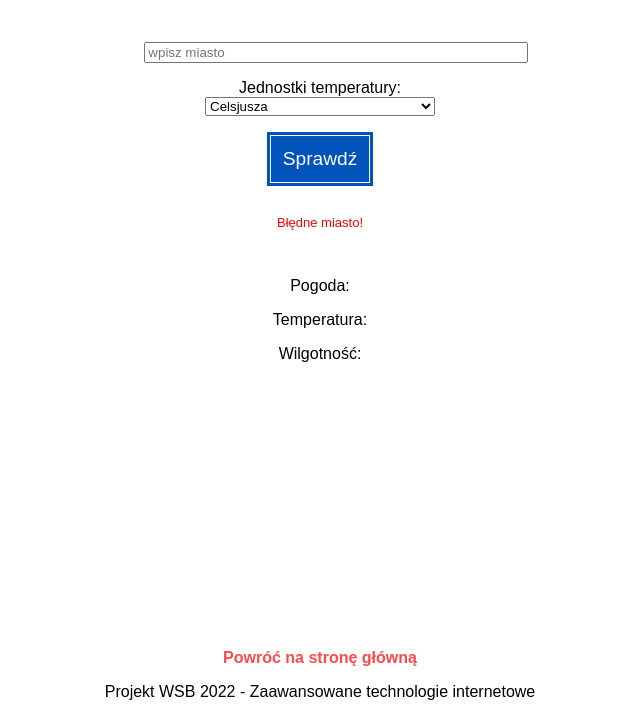
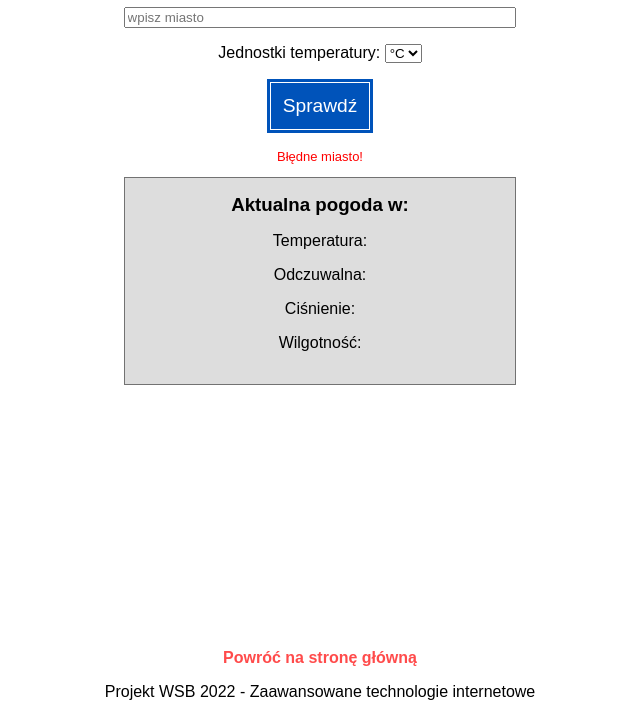
Before and after one commit to DamiJJJ/Zaawansowane-technologie-internetowe, a plain HTML site: page weather.html in a window 1280 px wide. Both pictures are taken after a click on the button "Sprawdź". Shown: the part 91-816 px from the top of the page, without its empty margins (320-960 px from the left). Drawn offline with nearby package versions, Linux system fonts and the light colour scheme; no server answers.

Commit message:
changes in style and added more weather info

```diff
--- a/scripts/weatherjs.js
+++ b/scripts/weatherjs.js
@@ -18,10 +18,12 @@
 //     "populacja" : 32000000
 // }
 
-
-const wilgotnosc = document.querySelector('.wilgotnosc')
-const temperatura = document.querySelector('.temperatura')
-const pogoda = document.querySelector('.pogoda')
+const pogoda_bottom = document.querySelector('.pogoda-bottom')
+const wilgotnosc = document.querySelector('#wilgotnosc')
+const temperatura = document.querySelector('#temperatura')
+const odczuwalna = document.querySelector('#odczuwalna')
+const cisnienie = document.querySelector('#cisnienie')
+const pogoda = document.querySelector('#pogoda')
 const zdjecie = document.querySelector('.picture')
 const blad = document.querySelector('.error')
 const button = document.querySelector('.check')
@@ -36,6 +38,7 @@ const API_UNITS_IMPERIAL = '&units=imperial'
 const API_LANG = '&lang=pl'
 
 const sprawdzPogode = () => {
+    pogoda_bottom.style.display = 'block'
     const city = input.value || 'Barcelona'
     const jednostki = select.value
     if (jednostki == "metric")
@@ -53,11 +56,15 @@ const sprawdzPogode = () => {
     axios.get(URL).then(response => {
         console.log(response.data)
         const temp = response.data.main.temp
+        const real_temp = response.data.main.feels_like
+        const pressure = response.data.main.pressure
         const hum = response.data.main.humidity
         const status = response.data.weather[0]
 
         nazwaMiasta.textContent = response.data.name
-        temperatura.textContent = Math.round(temp) + sign
+        temperatura.textContent = temp.toFixed(1) + sign
+        odczuwalna.textContent = real_temp.toFixed(1) + sign
+        cisnienie.textContent = `${pressure} hPa`
         wilgotnosc.textContent = `${hum}%`
         pogoda.textContent = status.description
         zdjecie.src = `img/${status.icon}.png`
--- a/style/style.css
+++ b/style/style.css
@@ -27,6 +27,10 @@ span{
     color: red;
 }
 
+.weather-display{
+    color: #0d73f0;
+}
+
 .error{
     display: none;
     color: red;
@@ -37,10 +41,24 @@ form{
     text-align: left;
     padding: 10px;
     background-color: #eee;
+    border: 1px solid rgb(114, 114, 114);
+}
+
+h3{
+    display: inline;
+}
+
+.miasto-nazwa{
+    color: #0d73f0;
 }
 
 input {
     width: 100%;
+}
+
+.picture{
+    display: block;
+    margin: 0 auto;
 }
 
 button{
@@ -90,12 +108,24 @@ button:active {
     color: rgb(150, 0, 0);
 }
 
-select{
+.check{
     display: block;
-    margin: 0 auto;
-    width: 60%;
+    margin: 1rem auto;
 }
 
 .city{
-   margin: 1rem;
+   margin-bottom: 1rem;
 }
+
+.pogoda-bottom{
+    display: none;
+    background-color: #ddd;
+    padding: 1rem;
+    border: 1px solid rgb(114, 114, 114);
+}
+
+#aktualna-pogoda{
+    display: flex;
+    flex-direction: row;
+    justify-content: center;
+}
--- a/weather.html
+++ b/weather.html
@@ -15,22 +15,31 @@
         <section class="pogoda-info">
             <div class="pogoda-top">
                 <div class="miasto-info">
-                    <h3 class="miasto-nazwa"></h3>
                     <input type="text" placeholder="wpisz miasto" class="city">
                     <label for="jednostki">Jednostki temperatury:</label>
                     <select id="jednostki">
-                        <option value="metric">Celsjusza</option>
-                        <option value="imperial">Fahrenheita</option>
+                        <option value="metric">°C</option>
+                        <option value="imperial">°F</option>
                     </select>
                     <button class="check">Sprawdź</button>
                     <p class="error"></p>
                 </div>
-                <img src="" alt="" class="picture">
             </div>
             <div class="pogoda-bottom">
-                <p>Pogoda: <span class="pogoda"></span></p>
-                <p>Temperatura: <span class="temperatura"></span></p>
-                <p>Wilgotność: <span class="wilgotnosc"></span></p>
+                <h3>Aktualna pogoda w:</h3>
+                <h3 class="miasto-nazwa"></h3>
+                <div id="aktualna-pogoda">
+                    <div>
+                        <img src="" alt="" class="picture">
+                        <span id="pogoda" class="weather-display"></span>
+                    </div>
+                    <div id="pogoda-box">
+                        <p>Temperatura: <span id="temperatura" class="weather-display"></span></p>
+                        <p>Odczuwalna: <span id="odczuwalna" class="weather-display"></span></p>
+                        <p>Ciśnienie: <span id="cisnienie" class="weather-display"></span></p>
+                        <p>Wilgotność: <span id="wilgotnosc" class="weather-display"></span></p>
+                    </div>
+                </div>
             </div>
         </section>
     </main>
```
